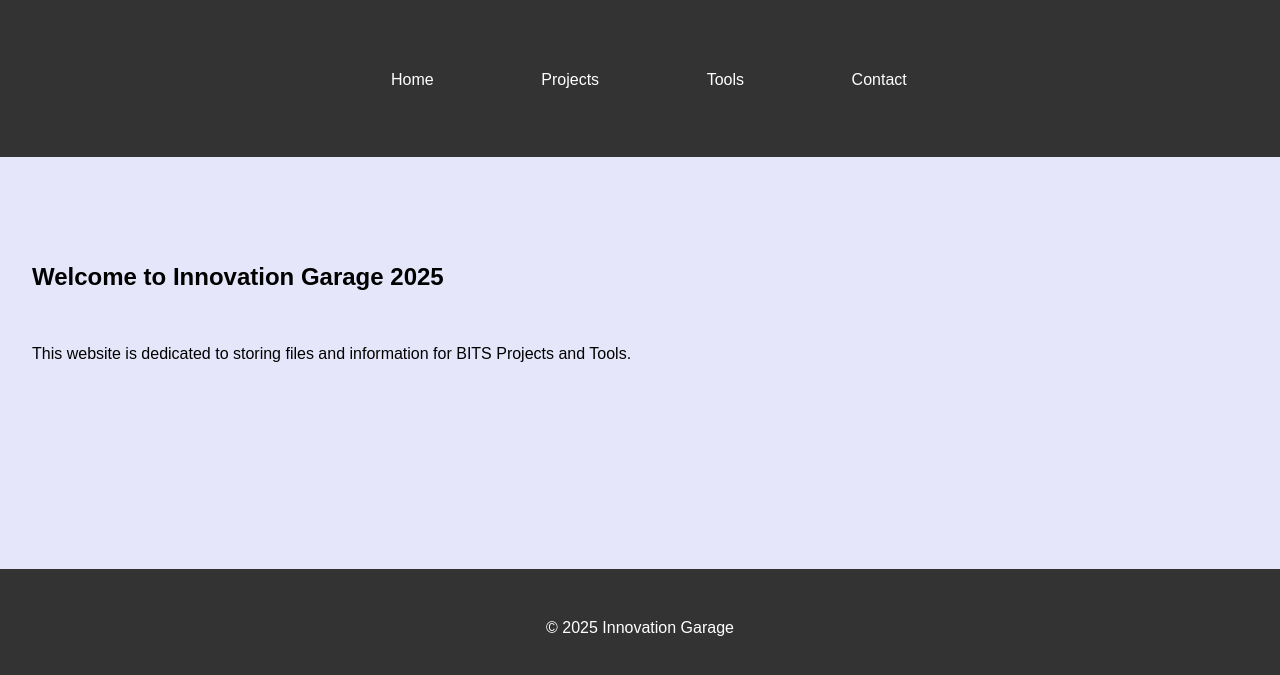
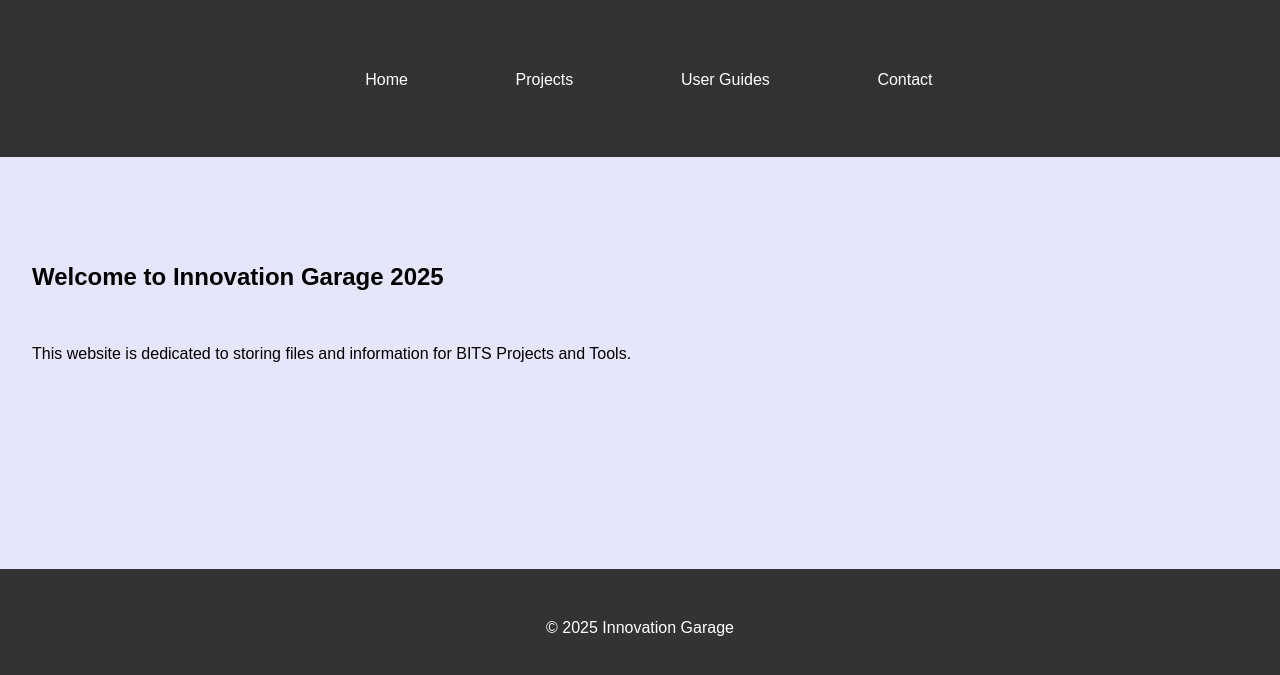
Before and after one commit to dextsrina/BITS-Innovation-Garage-2025, a plain HTML site: page index.html in a window 1280 px wide. Shown: the part 113-788 px from the top of the page. Drawn offline with Linux system fonts and the light colour scheme.

Commit message:
Update index.html

```diff
--- a/index.html
+++ b/index.html
@@ -14,7 +14,7 @@
             <ul>
                 <li><a href="index.html">Home</a></li>
                 <li><a href="projects.html">Projects</a></li>
-                <li><a href="tools.html">Tools</a></li>
+                <li><a href="userguide.html">User Guides</a></li>
                 <li><a href="contact.html">Contact</a></li>
             </ul>
         </nav>
```
